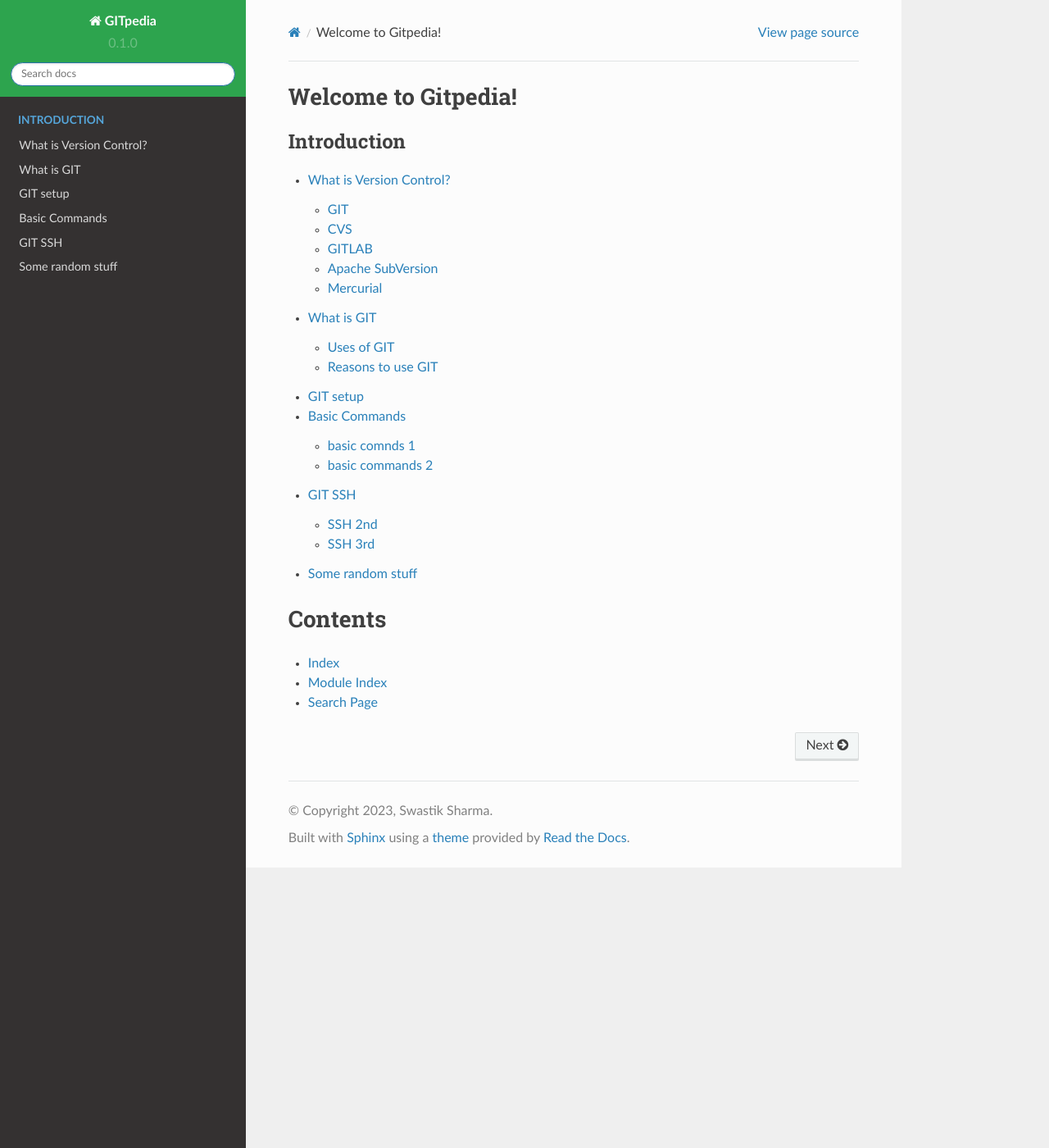
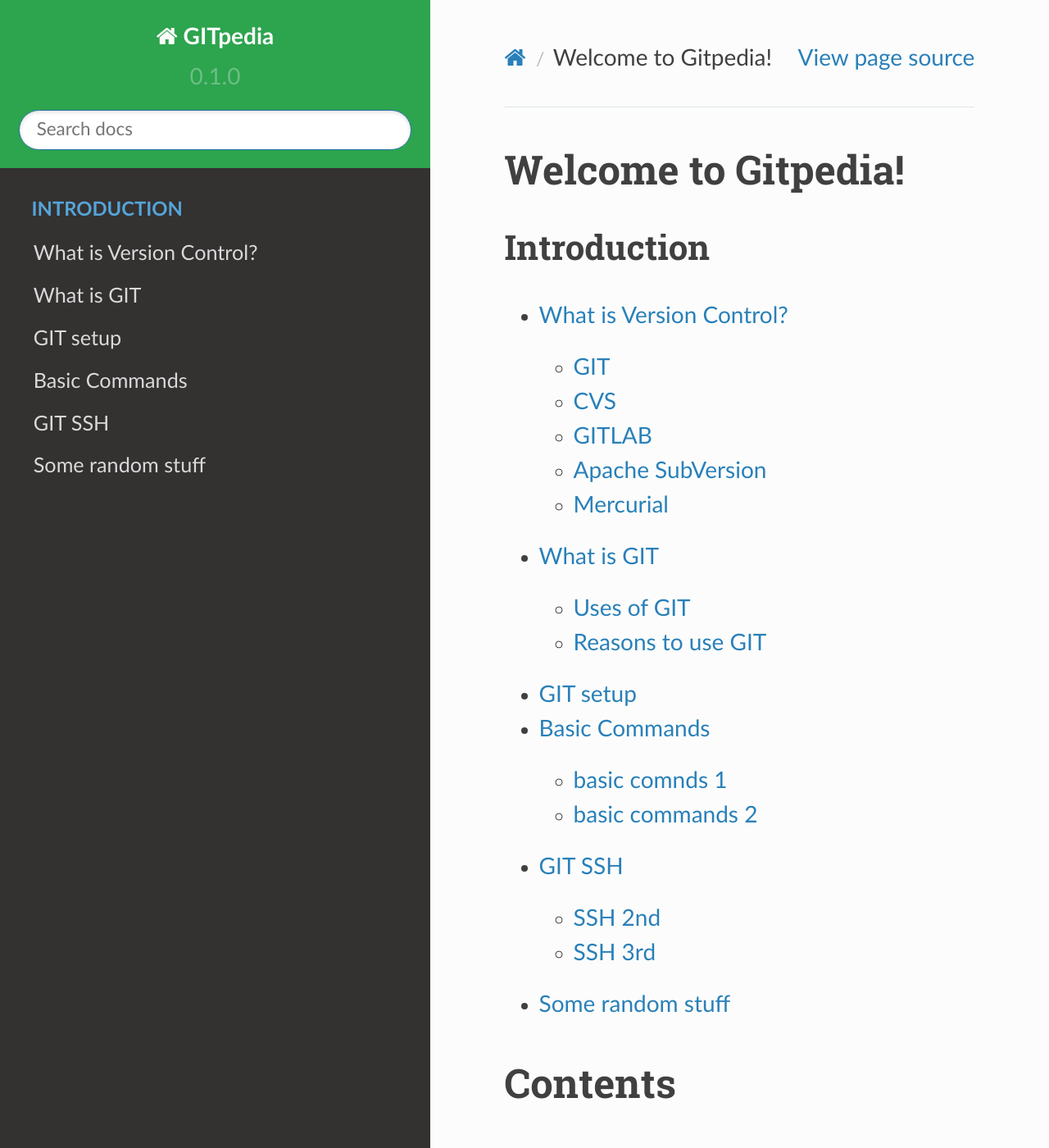
Before and after one commit to swastkk/GITpedia, a Sphinx documentation site: the page built from documentation/source/index.rst, in a window 1280 px wide and 1400 px high. Shown: the whole window at 82% size. Built offline with Sphinx 7.4.7 and the Read the Docs theme 2.0.0, drawn with Linux system fonts in a browser that asks for light colours; pages that are not in the unit, such as notebooks, are missing from menus.

Commit message:
Zoom fixed
Signed-off-by: swastik <swastkk@gmail.com>

```diff
--- a/documentation/source/_static/my_theme.css
+++ b/documentation/source/_static/my_theme.css
@@ -3,7 +3,11 @@
    .wy-nav-content {
     max-width: none;
       } */
-
+@media screen and (min-width: 769px) {
+  html {
+    zoom: 175% ;
+  }
+}
 .wy-side-nav-search{
     background-color: #2da44e;
 }
```
